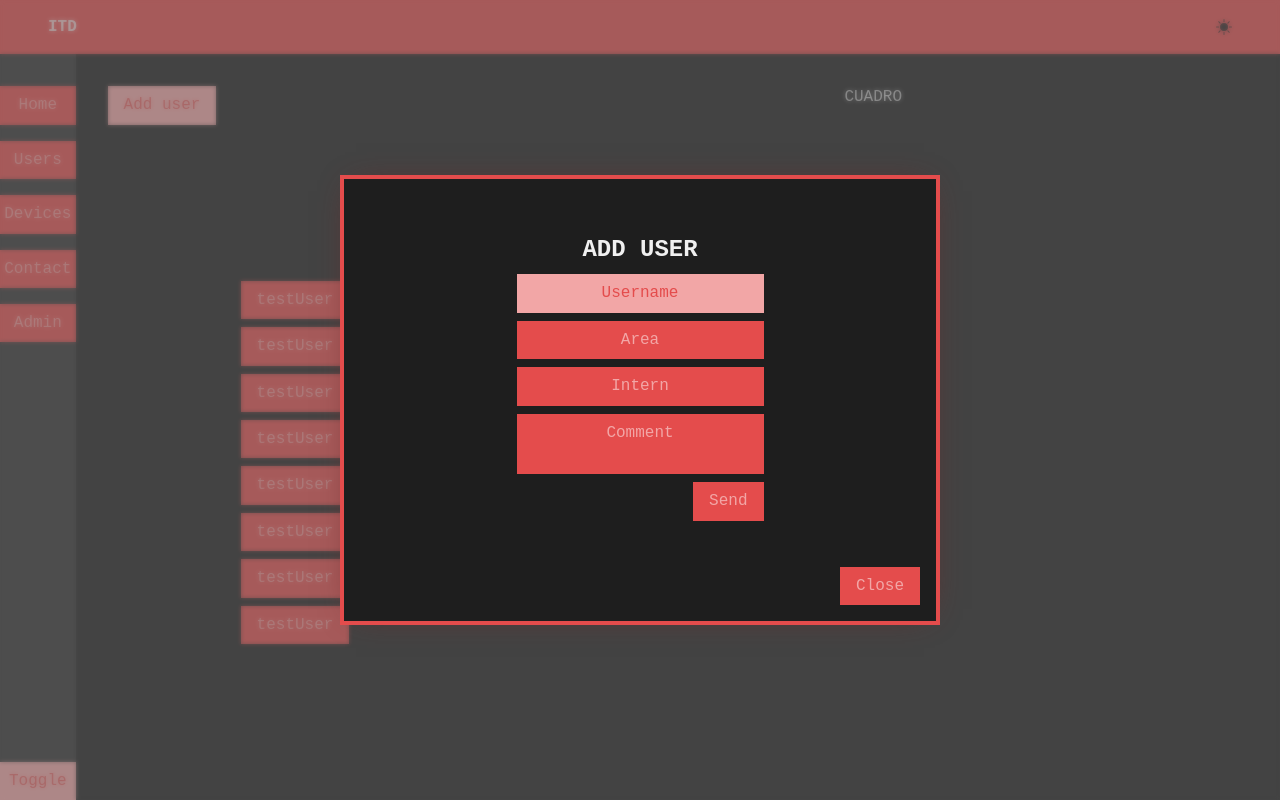
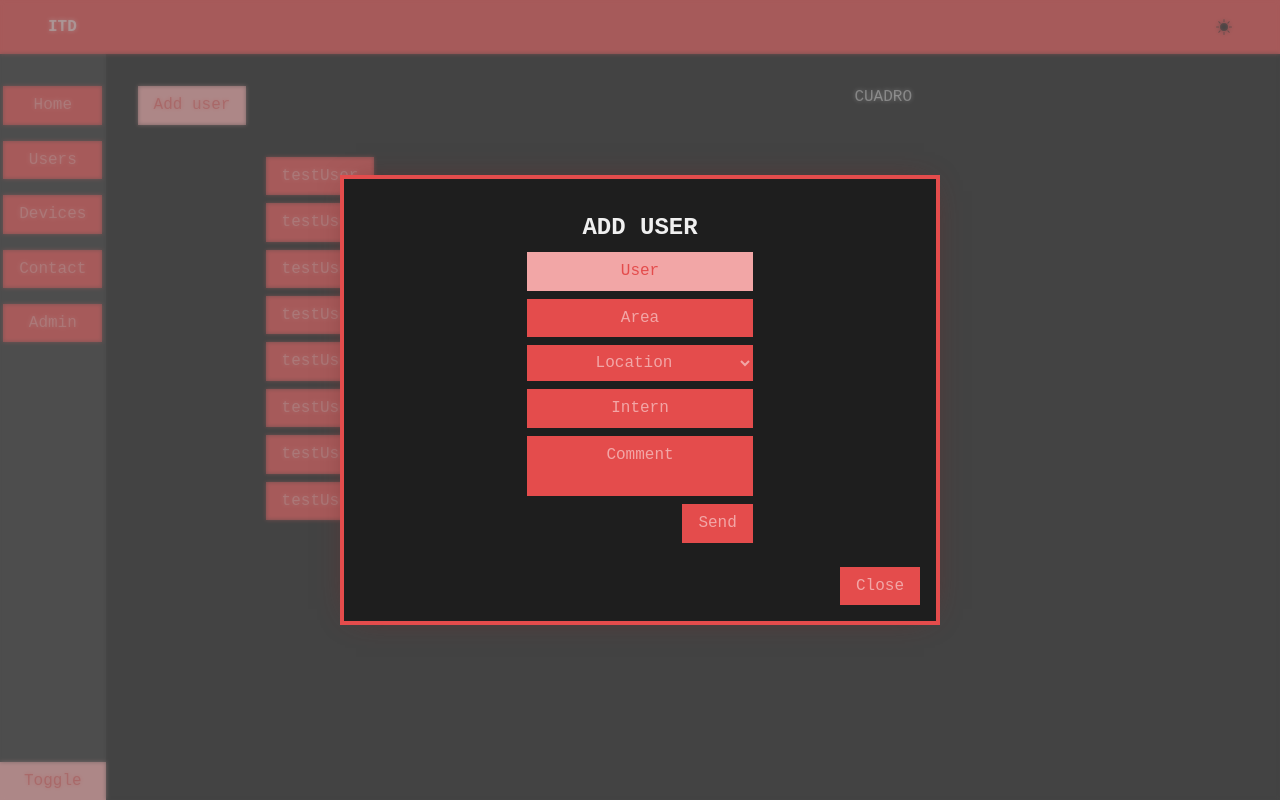
Before and after one commit to santio89/it-dashbord, a React (Vite) app: page /users in a window 1280 px wide. Both pictures are taken after a click on the button "Add user". Built offline with nearby package versions, Linux system fonts and the light colour scheme.

Commit message:
structuring-layout

```diff
--- a/src/components/Modal.jsx
+++ b/src/components/Modal.jsx
@@ -10,10 +10,12 @@ export default function Modal() {
 
   const [newUserName, setNewUserName] = useState("")
   const [newUserArea, setNewUserArea] = useState("")
+  const [newUserLocation, setNewUserLocation] = useState("")
   const [newUserComment, setNewUserComment] = useState("")
   const [newUserIntern, setNewUserIntern] = useState("")
   const [newDeviceName, setNewDeviceName] = useState("")
   const [newDeviceArea, setNewDeviceArea] = useState("")
+  const [newDeviceLocation, setNewDeviceLocation] = useState("")
   const [newDeviceComment, setNewDeviceComment] = useState("")
 
   useEffect(() => {
@@ -47,9 +49,11 @@ export default function Modal() {
       modal.current.close()
       setNewUserName("")
       setNewUserArea("")
+      setNewUserLocation("")
       setNewUserComment("")
       setNewDeviceName("")
       setNewDeviceArea("")
+      setNewDeviceLocation("")
       setNewDeviceComment("")
       /* try {
         document.startViewTransition(() => {
@@ -84,9 +88,16 @@ export default function Modal() {
           {modalData?.newUser &&
             <form className='mainModal__data__inputs' onSubmit={() => dispatch(setModal({ active: false, data: {} }))}>
               <h2>ADD USER</h2>
-              <input type="text" placeholder='Username' value={newUserName} onChange={e => setNewUserName(e.target.value)} />
+              <input type="text" placeholder='User' value={newUserName} onChange={e => setNewUserName(e.target.value)} />
               <input type="text" placeholder='Area' value={newUserArea} onChange={e => setNewUserArea(e.target.value)} />
-              <input type="text" placeholder='Intern' value={newUserIntern} onChange={e => setNewUserIntern(e.target.value)} />
+              <select onChange={e => setNewUserLocation(e.target.value)}>
+                <option value="Location" disabled selected>Location</option>
+                <option value="SS">SS</option>
+                <option value="PB">PB</option>
+                <option value="1P">1P</option>
+                <option value="4P">4P</option>
+              </select>
+              <input type="number" placeholder='Intern' value={newUserIntern} onChange={e => setNewUserIntern(e.target.value)} />
               <textarea rows="2" placeholder='Comment' value={newUserComment} onChange={e => setNewUserComment(e.target.value)} />
               <button className='mainModal__send'>Send</button>
             </form>
@@ -95,8 +106,15 @@ export default function Modal() {
           {modalData?.newDevice &&
             <form className='mainModal__data__inputs' onSubmit={() => dispatch(setModal({ active: false, data: {} }))}>
               <h2>ADD DEVICE</h2>
-              <input type="text" placeholder='Username' value={newDeviceName} onChange={e => setNewDeviceName(e.target.value)} />
+              <input type="text" placeholder='Device' value={newDeviceName} onChange={e => setNewDeviceName(e.target.value)} />
               <input type="text" placeholder='Area' value={newDeviceArea} onChange={e => setNewDeviceArea(e.target.value)} />
+              <select onChange={e => setNewDeviceLocation(e.target.value)}>
+                <option value="Location" disabled selected>Location</option>
+                <option value="SS">SS</option>
+                <option value="PB">PB</option>
+                <option value="1P">1P</option>
+                <option value="4P">4P</option>
+              </select>
               <textarea rows="2" placeholder='Comment' value={newDeviceComment} onChange={e => setNewDeviceComment(e.target.value)} />
               <button className='mainModal__send'>Send</button>
             </form>
--- a/src/data/devices.js
+++ b/src/data/devices.js
@@ -3,40 +3,48 @@ const devicesData = {
     {
       name: "testDevice",
       area: 'it',
+      location: 'ss',
       id: 1
     },
     {
       name: "testDevice",
       area: 'it',
+      location: 'ss',
       id: 2
     },
     {
       name: "testDevice",
       area: 'it',
+      location: 'ss',
       id: 3
     },
     {
       name: "testDevice",
       area: 'it',
+      location: 'ss',
       id: 4
     },
     {
       name: "testDevice",
+      location: 'ss',
       id: 5
     },
     {
       name: "testDevice",
       area: 'it',
+      location: 'ss',
       id: 6
     },
     {
       name: "testDevice",
       area: 'it',
+      location: 'ss',
       id: 7
     },
     {
       name: "testDevice",
       area: 'it',
+      location: 'ss',
       id: 8
     },
   ]
--- a/src/styles/css/styles.css
+++ b/src/styles/css/styles.css
@@ -11,8 +11,8 @@
   --main-black: rgb(30, 30, 30);
   --main-white: rgb(240, 240, 240);
   --main-gray: rgb(180, 180, 180);
-  --main-gray-op: rgba(180, 180, 180, .9);
-  --main-gray-op-dark: rgba(120, 120, 120, .2);
+  --main-gray-op: rgba(180, 180, 180, .8);
+  --main-gray-op-dark: rgba(120, 120, 120, .8);
   --main-color: rgb(228, 76, 76);
   --main-color-dark: var(--main-black);
   --main-color-light: var(--main-white);
@@ -94,7 +94,8 @@ textarea:focus-visible {
 }
 
 input,
-textarea {
+textarea,
+select {
   border: none;
   outline: none;
   background: none;
@@ -113,13 +114,17 @@ textarea {
   resize: none;
 }
 input::placeholder,
-textarea::placeholder {
+textarea::placeholder,
+select::placeholder {
   color: var(--main-color-light);
 }
 input:hover::placeholder, input:focus::placeholder, input:focus-visible::placeholder,
 textarea:hover::placeholder,
 textarea:focus::placeholder,
-textarea:focus-visible::placeholder {
+textarea:focus-visible::placeholder,
+select:hover::placeholder,
+select:focus::placeholder,
+select:focus-visible::placeholder {
   color: var(--main-color);
 }
 
@@ -136,8 +141,8 @@ textarea:focus-visible::placeholder {
   font-family: var(--font-primary);
   line-height: 1.4;
   color: var(--main-white);
+  background: var(--main-color-bg);
   overflow: hidden;
-  background: var(--main-color-bg);
 }
 
 .mainContainer {
@@ -146,6 +151,7 @@ textarea:focus-visible::placeholder {
   display: flex;
   flex-direction: column;
   align-items: center;
+  overflow: hidden;
 }
 
 .mainHeader {
@@ -157,6 +163,7 @@ textarea:focus-visible::placeholder {
   align-items: center;
   position: sticky;
   top: 0;
+  z-index: 2;
 }
 .mainHeader nav a {
   color: rgb(240, 240, 240);
@@ -182,16 +189,21 @@ textarea:focus-visible::placeholder {
   width: 100%;
   flex: 1;
   z-index: 1;
+  overflow: hidden;
 }
 .home .side-panel {
-  flex-basis: clamp(50px, 50px + 2vw, 10%);
+  flex-basis: clamp(80px, 80px + 2vw, 10%);
   display: flex;
   flex-direction: column;
   justify-content: space-between;
   align-items: center;
   background: var(--main-color-side);
   transition: flex-basis 200ms;
-  overflow: hidden;
+  overflow-x: hidden;
+  overflow-y: auto;
+  /* @media(max-width: 599px) {
+    display: none;
+  } */
 }
 .home .side-panel__opts {
   margin-block: 2rem;
@@ -203,6 +215,11 @@ textarea:focus-visible::placeholder {
 }
 .home .side-panel.expanded {
   flex-basis: clamp(300px, 300px + 2vw, 30%);
+}
+@media (max-width: 599px) {
+  .home .side-panel.expanded {
+    flex-basis: clamp(150px, 150px + 2vw, 30%);
+  }
 }
 .home .side-panel button.side-toggle,
 .home .side-panel a.side-toggle {
@@ -229,7 +246,7 @@ textarea:focus-visible::placeholder {
   flex-direction: column;
   justify-content: center;
   align-items: stretch;
-  overflow-y: auto;
+  overflow: hidden;
 }
 
 .site-section {
@@ -240,6 +257,7 @@ textarea:focus-visible::placeholder {
   align-items: center;
   text-align: center;
   text-wrap: balance;
+  overflow-y: auto;
 }
 
 .users {
@@ -261,10 +279,10 @@ textarea:focus-visible::placeholder {
   background: var(--main-color-light);
 }
 .users__list > ul {
-  display: flex;
-  flex-direction: column;
-  justify-content: center;
-  align-items: center;
+  display: grid;
+  /* grid-template-columns: 1fr 1fr; */
+  place-content: start;
+  place-items: center;
   gap: 0.5rem;
   flex: 1;
 }
@@ -301,7 +319,7 @@ textarea:focus-visible::placeholder {
   opacity: 0.5;
   backdrop-filter: blur(2px);
 }
-@media (max-width: 499px) {
+@media (max-width: 599px) {
   .mainModalWrapper {
     min-height: 80%;
   }
@@ -321,13 +339,16 @@ textarea:focus-visible::placeholder {
   flex: 1;
   display: flex;
   justify-content: center;
-  align-items: start;
+  align-items: center;
   flex-direction: column;
   gap: 0.5rem;
+  width: clamp(200px, 200px + 2vw, 80%);
 }
 .mainModal__data > p {
   text-transform: uppercase;
   font-weight: bold;
+  width: 100%;
+  border-bottom: 1px solid var(--main-gray-op-dark);
 }
 .mainModal__data__inputs {
   flex: 1;
@@ -336,13 +357,23 @@ textarea:focus-visible::placeholder {
   align-items: center;
   flex-direction: column;
   gap: 0.5rem;
+  /* Firefox */
 }
 .mainModal__data__inputs input,
-.mainModal__data__inputs textarea {
+.mainModal__data__inputs textarea,
+.mainModal__data__inputs select {
   border: none;
   outline: none;
   min-width: 150px;
   width: 100%;
+}
+.mainModal__data__inputs input::-webkit-outer-spin-button,
+.mainModal__data__inputs input::-webkit-inner-spin-button {
+  -webkit-appearance: none;
+  margin: 0;
+}
+.mainModal__data__inputs input[type=number] {
+  -moz-appearance: textfield;
 }
 .mainModal__send, .mainModal__close, .mainModal__edit {
   align-self: end;
--- a/src/styles/scss/styles.scss
+++ b/src/styles/scss/styles.scss
@@ -11,8 +11,8 @@
   --main-black: rgb(30, 30, 30);
   --main-white: rgb(240, 240, 240);
   --main-gray: rgb(180, 180, 180);
-  --main-gray-op: rgba(180, 180, 180, .9);
-  --main-gray-op-dark: rgba(120, 120, 120, .2);
+  --main-gray-op: rgba(180, 180, 180, .8);
+  --main-gray-op-dark: rgba(120, 120, 120, .8);
   --main-color: rgb(228, 76, 76);
   --main-color-dark: var(--main-black);
   --main-color-light: var(--main-white);
@@ -96,7 +96,8 @@ textarea {
 }
 
 input,
-textarea {
+textarea,
+select {
   border: none;
   outline: none;
   background: none;
@@ -138,8 +139,8 @@ textarea {
   font-family: var(--font-primary);
   line-height: 1.4;
   color: var(--main-white);
+  background: var(--main-color-bg);
   overflow: hidden;
-  background: var(--main-color-bg);
 }
 
 .mainContainer {
@@ -148,6 +149,7 @@ textarea {
   display: flex;
   flex-direction: column;
   align-items: center;
+  overflow: hidden;
 }
 
 .mainHeader {
@@ -159,6 +161,7 @@ textarea {
   align-items: center;
   position: sticky;
   top: 0;
+  z-index: 2;
 
   nav {
     a {
@@ -191,16 +194,22 @@ textarea {
   width: 100%;
   flex: 1;
   z-index: 1;
+  overflow: hidden;
 
   .side-panel {
-    flex-basis: clamp(50px, 50px + 2vw, 10%);
+    flex-basis: clamp(80px, 80px + 2vw, 10%);
     display: flex;
     flex-direction: column;
     justify-content: space-between;
     align-items: center;
     background: var(--main-color-side);
     transition: flex-basis 200ms;
-    overflow: hidden;
+    overflow-x: hidden;
+    overflow-y: auto;
+
+    /* @media(max-width: 599px) {
+      display: none;
+    } */
 
     &__opts {
       margin-block: 2rem;
@@ -213,6 +222,10 @@ textarea {
 
     &.expanded {
       flex-basis: clamp(300px, 300px + 2vw, 30%);
+
+      @media(max-width: 599px) {
+        flex-basis: clamp(150px, 150px + 2vw, 30%);
+      }
     }
 
     button.side-toggle,
@@ -242,7 +255,7 @@ textarea {
     flex-direction: column;
     justify-content: center;
     align-items: stretch;
-    overflow-y: auto;
+    overflow: hidden;
   }
 }
 
@@ -254,6 +267,7 @@ textarea {
   align-items: center;
   text-align: center;
   text-wrap: balance;
+  overflow-y: auto;
 }
 
 .users {
@@ -276,10 +290,10 @@ textarea {
     }
 
     >ul {
-      display: flex;
-      flex-direction: column;
-      justify-content: center;
-      align-items: center;
+      display: grid;
+      /* grid-template-columns: 1fr 1fr; */
+      place-content: start;
+      place-items: center;
       gap: .5rem;
       flex: 1;
 
@@ -321,7 +335,7 @@ textarea {
     backdrop-filter: blur(2px);
   }
 
-  @media(max-width: 499px) {
+  @media(max-width: 599px) {
     min-height: 80%;
   }
 }
@@ -340,13 +354,16 @@ textarea {
     flex: 1;
     display: flex;
     justify-content: center;
-    align-items: start;
+    align-items: center;
     flex-direction: column;
     gap: .5rem;
+    width: clamp(200px, 200px + 2vw, 80%);
 
-    >p{
+    >p {
       text-transform: uppercase;
       font-weight: bold;
+      width: 100%;
+      border-bottom: 1px solid var(--main-gray-op-dark);
     }
 
     &__inputs {
@@ -358,16 +375,30 @@ textarea {
       gap: .5rem;
 
       input,
-      textarea {
+      textarea,
+      select {
         border: none;
         outline: none;
         min-width: 150px;
         width: 100%;
       }
+
+      input::-webkit-outer-spin-button,
+      input::-webkit-inner-spin-button {
+        -webkit-appearance: none;
+        margin: 0;
+      }
+
+      /* Firefox */
+      input[type=number] {
+        -moz-appearance: textfield;
+      }
     }
   }
 
-  &__send, &__close, &__edit {
+  &__send,
+  &__close,
+  &__edit {
     align-self: end;
   }
 }
```
Also changed, not shown: src/data/users.js (+8 -0 lines), 1 other file (tests, documents, lock files or other folders).
